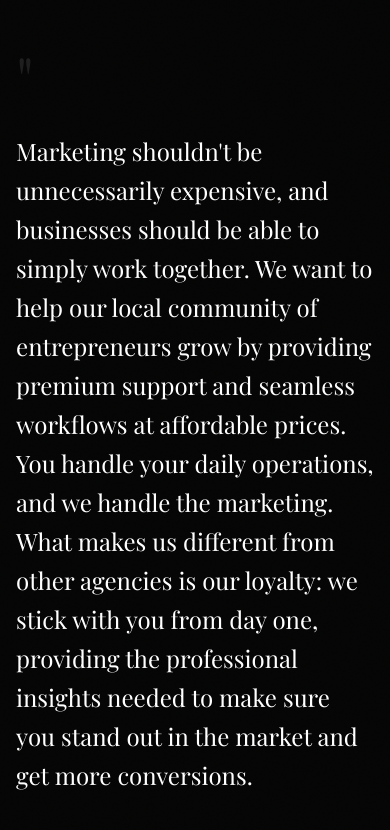
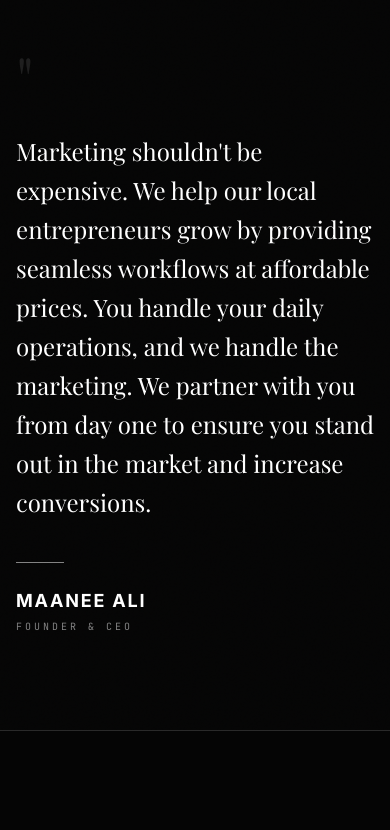
Before and after one commit to Maanee-dev/kurevi-web, a React (Vite) app: page / in a window 390 px wide. Shown: the part 4201-5031 px from the top of the page. Built offline with nearby package versions, Linux system fonts and the light colour scheme; a web font is replaced by a local one.

Commit message:
feat: Simplify FounderQuote component
Remove complex state and timer logic, simplifying the component by directly rendering the English quote. This reduces complexity and potential for bugs.

```diff
--- a/src/components/home/FounderQuote.tsx
+++ b/src/components/home/FounderQuote.tsx
@@ -1,23 +1,7 @@
-import React, { useState, useEffect } from 'react';
-import { motion, AnimatePresence } from 'motion/react';
+import { motion } from 'motion/react';
 
 export default function FounderQuote() {
-  const [showDhivehi, setShowDhivehi] = useState(false);
-  const [hasStartedReading, setHasStartedReading] = useState(false);
-
-  useEffect(() => {
-    if (!hasStartedReading) return;
-
-    // Switch to Dhivehi after 10 seconds of the viewport triggering read start
-    const timer = setTimeout(() => {
-      setShowDhivehi(true);
-    }, 10000);
-
-    return () => clearTimeout(timer);
-  }, [hasStartedReading]);
-
-  const englishQuote = "Marketing shouldn't be unnecessarily expensive, and businesses should be able to simply work together. We want to help our local community of entrepreneurs grow by providing premium support and seamless workflows at affordable prices. You handle your daily operations, and we handle the marketing. What makes us different from other agencies is our loyalty: we stick with you from day one, providing the professional insights needed to make sure you stand out in the market and get more conversions.";
-  const dhivehiQuote = "މާކެޓިންގ އަކީ އަގުބޮޑު ކަމަކަށް ވެގެން ނުވާނެއެވެ، އަދި ވިޔަފާރިތަކުން އެކުގައި މަސައްކަތް ކުރެވެން ޖެހޭނެއެވެ. އަޅުގަނޑުމެން ބޭނުންވަނީ ހެޔޮ އަގުގައި ފެންވަރު ރަނގަޅު ޕްރޮފެޝަނަލް ޚިދުމަތްތަކެއް ފޯރުކޮށްދީ، އަޅުގަނޑުމެންގެ މުޖުތަމަޢުގެ ވިޔަފާރިވެރިން ކުރިއަރައިދާން އެހީތެރިވުމަށެވެ. ތިޔަބޭފުޅުން ވިޔަފާރީގެ އޮޕަރޭޝަންތައް ބަލަހައްޓަވާށެވެ، މާކެޓިންގގެ ހުރިހާ މަސައްކަތެއް އަޅުގަނޑުމެން ކުރާނަމެވެ. އެހެން އެޖެންސީތަކާ އަޅުގަނޑުމެން ތަފާތުވާ ސަބަބަކީ، ފުރަތަމަ ދުވަހުން ފެށިގެން އަޅުގަނޑުމެން ތިޔަބޭފުޅުންނާއެކު ދެމިތިބެ، މާކެޓުގައި ފާހަގަކޮށްލެވޭނެ ގޮތްތައް ބުނެދީ، ވިޔަފާރިއަށް އިތުރު ކުރިއެރުން (ކޮންވާޝަންސް) ހޯދައިދިނުމެވެ.";
+  const englishQuote = "Marketing shouldn't be expensive. We help our local entrepreneurs grow by providing seamless workflows at affordable prices. You handle your daily operations, and we handle the marketing. We partner with you from day one to ensure you stand out in the market and increase conversions.";
 
   return (
     <section className="py-24 md:py-32 bg-[var(--background)] border-t border-[var(--border)] overflow-hidden relative">
@@ -52,7 +36,6 @@ export default function FounderQuote() {
             initial={{ opacity: 0, x: 30 }}
             whileInView={{ opacity: 1, x: 0 }}
             viewport={{ once: true, margin: "-100px" }}
-            onViewportEnter={() => setHasStartedReading(true)}
             transition={{ duration: 0.8, delay: 0.2, ease: [0.22, 1, 0.36, 1] }}
             className="md:col-span-7 lg:col-span-8"
           >
@@ -60,33 +43,9 @@ export default function FounderQuote() {
               <span className="text-6xl md:text-8xl text-[var(--muted)] opacity-20 font-serif leading-none select-none">"</span>
             </div>
 
-            <div className="relative">
-              <AnimatePresence mode="wait">
-                {!showDhivehi ? (
-                  <motion.h2
-                    key="en"
-                    initial={{ opacity: 0, filter: "blur(4px)" }}
-                    animate={{ opacity: 1, filter: "blur(0px)" }}
-                    exit={{ opacity: 0, filter: "blur(4px)", transition: { duration: 0.5 } }}
-                    transition={{ duration: 0.8 }}
-                    className="text-2xl md:text-3xl lg:text-4xl font-serif text-[var(--foreground)] leading-relaxed md:leading-relaxed relative font-normal mb-10 max-w-3xl"
-                  >
-                    {englishQuote}
-                  </motion.h2>
-                ) : (
-                  <motion.h2
-                    key="dv"
-                    initial={{ opacity: 0, filter: "blur(4px)" }}
-                    animate={{ opacity: 1, filter: "blur(0px)" }}
-                    transition={{ duration: 0.8 }}
-                    dir="rtl"
-                    className="text-2xl md:text-3xl lg:text-4xl font-serif text-[var(--foreground)] leading-relaxed md:leading-relaxed relative font-normal mb-10 max-w-3xl"
-                  >
-                    {dhivehiQuote}
-                  </motion.h2>
-                )}
-              </AnimatePresence>
-            </div>
+            <h2 className="text-2xl md:text-3xl lg:text-4xl font-serif text-[var(--foreground)] leading-relaxed md:leading-relaxed relative font-normal mb-10 max-w-3xl">
+              {englishQuote}
+            </h2>
 
             <div className="flex flex-col items-start mt-8">
               <div className="w-12 h-px bg-[var(--muted)] mb-6"></div>
```
